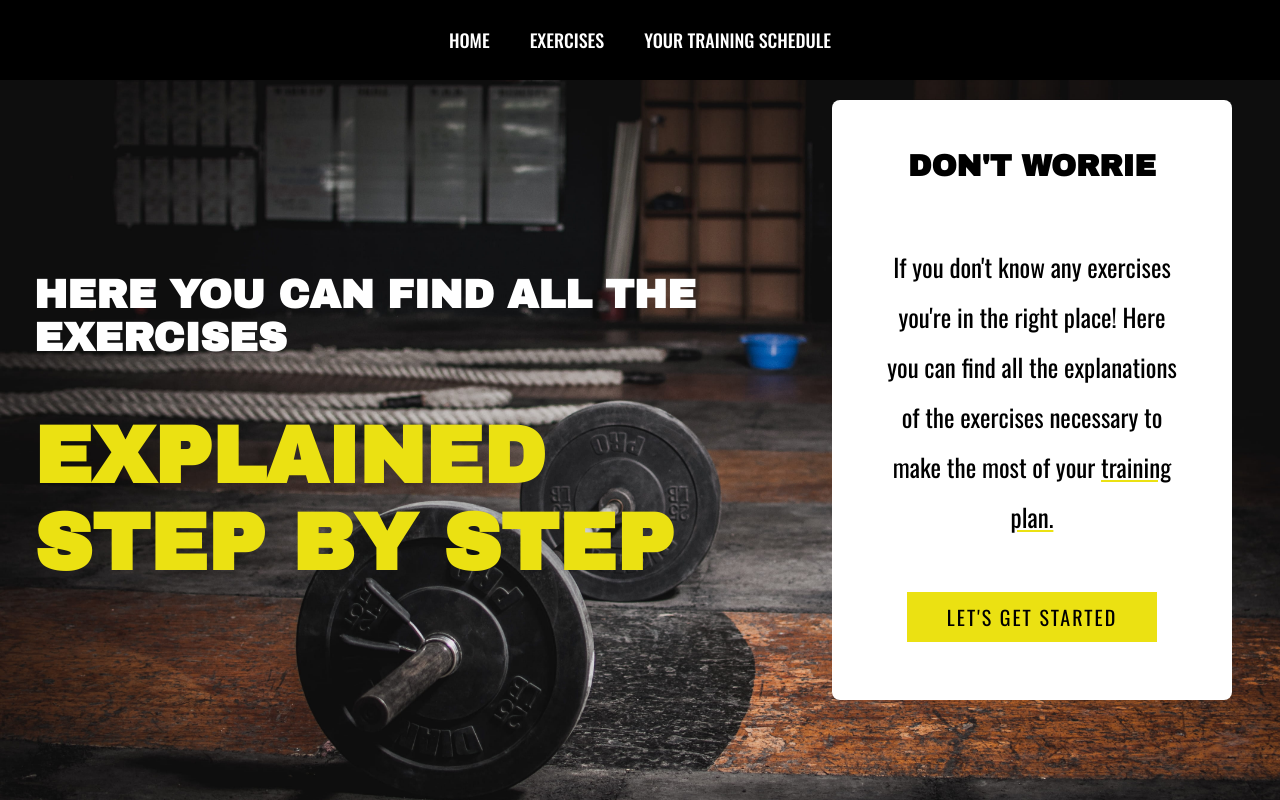
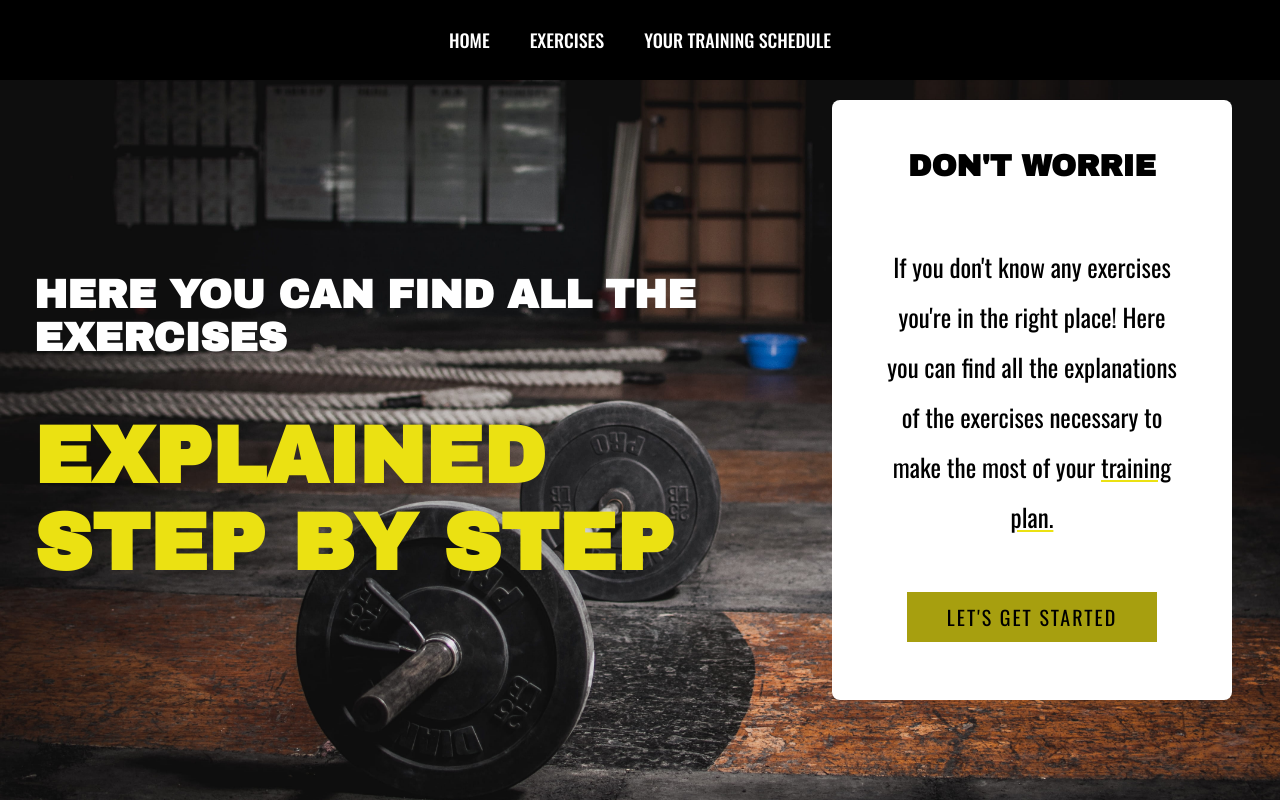
Before and after one commit to marcogalantee/sitocompletointero, a plain HTML site: page assets/pages/exercises/exercises.html in a window 1280 px wide. In both pictures the pointer is over the button "LET'S GET STARTED". Shown: the top 800 px of the page. Drawn offline with nearby package versions, Linux system fonts and the light colour scheme; a web font is replaced by a local one.

Commit message:
Update exercise.css

```diff
--- a/assets/css/exercise.css
+++ b/assets/css/exercise.css
@@ -169,7 +169,10 @@ html {
         color: rgb(219, 219, 46);
     }
 
-
+   .btn-yellow:hover{
+    background-color: rgb(167, 159, 15);
+    transition: 0.2s;
+   }
 .preview-btn {
     position: absolute;
     top: 10px;
```
